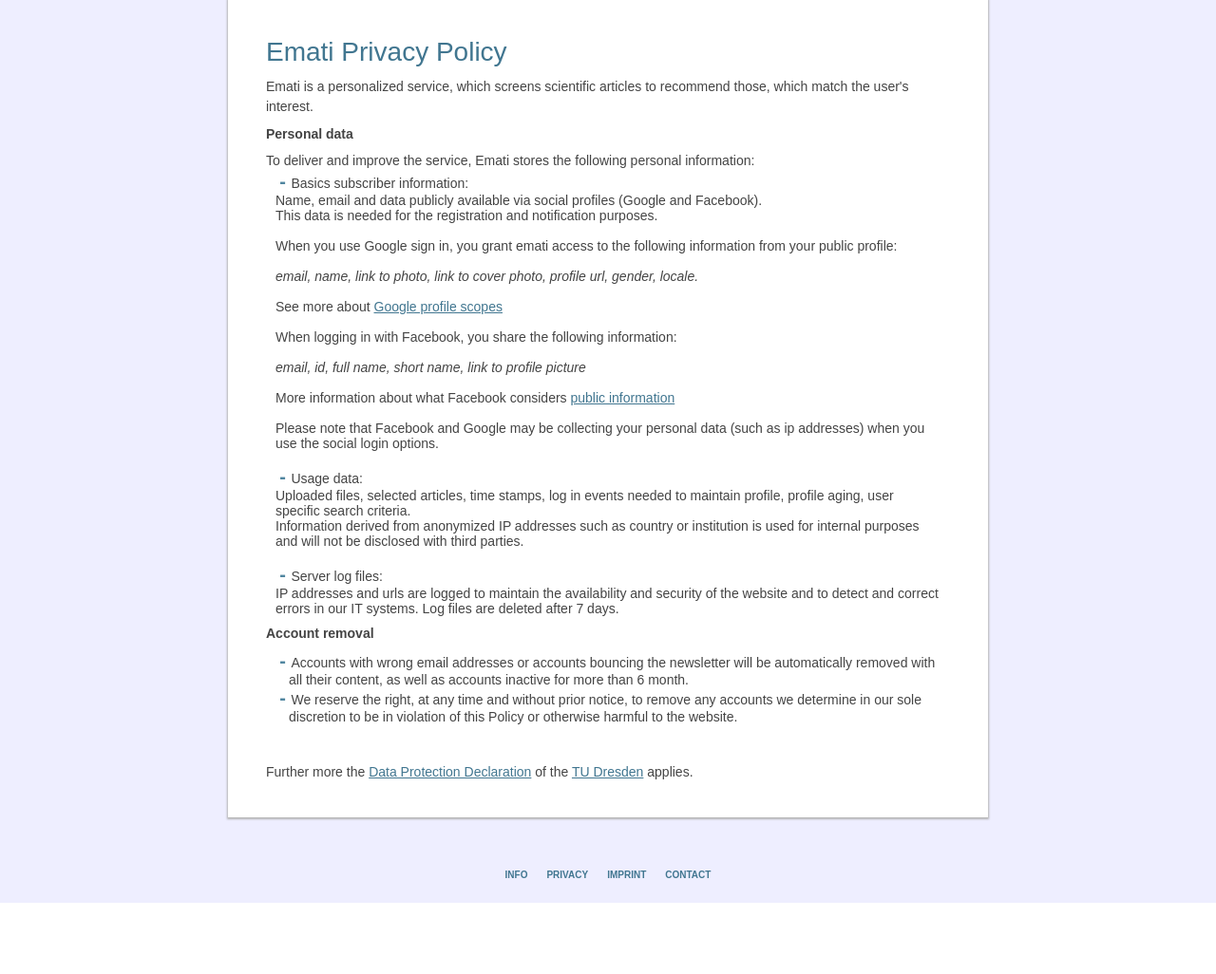
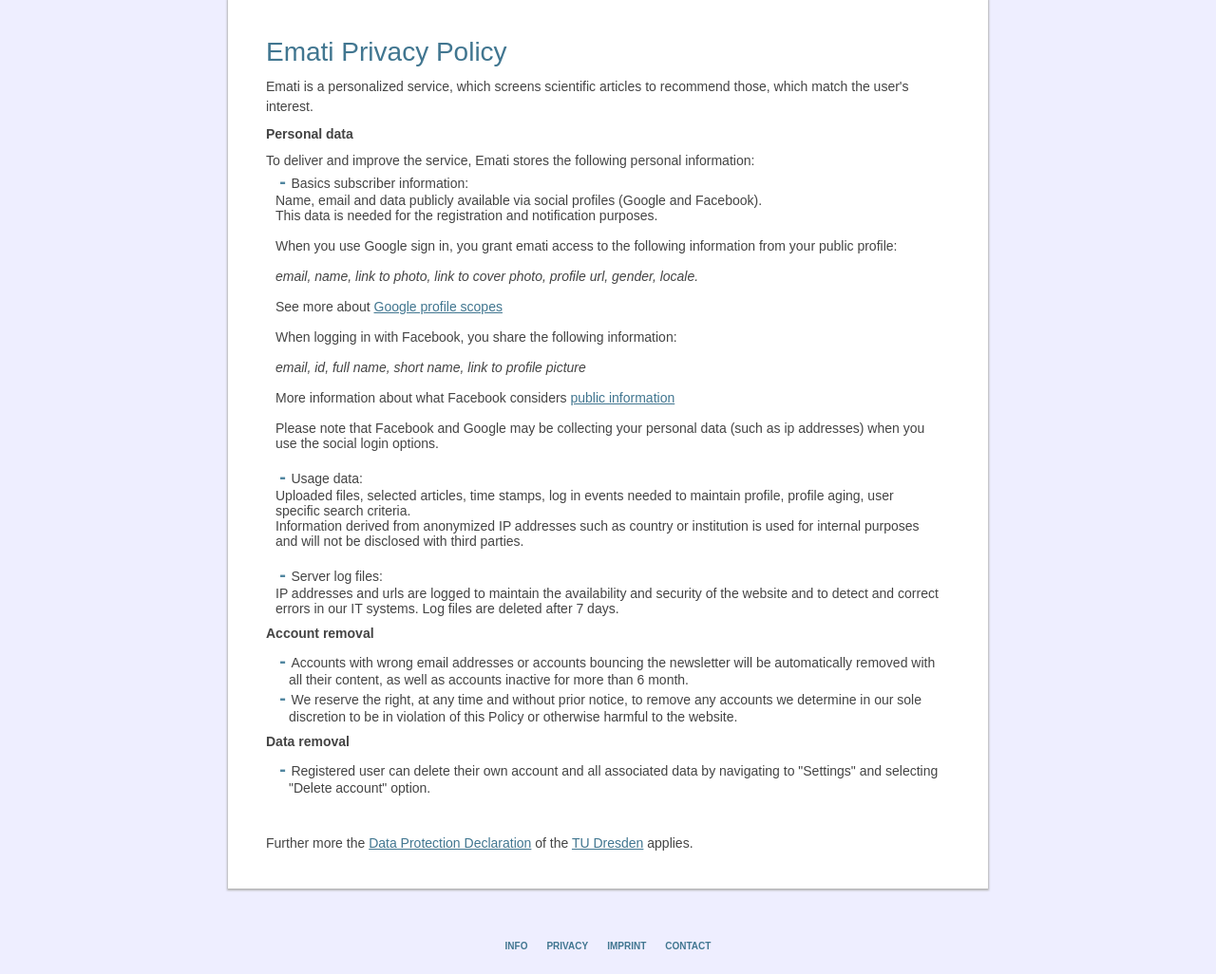
Before and after one commit to bioinfcollab/emati, a Django app: template templates/website/privacy.html in a window 1280 px wide. Shown: the part 113-1139 px from the top of the page at 95% size. Before the commit the page ends 1064 px from the top, so only its background shows below. Run offline with Django 3.2, Linux system fonts and the light colour scheme; the template is opened without the code that fills it, so the values that code supplies are empty; parts of the project's set-up code (start-up, migrations or seed data) failed here and were passed over; some libraries are stand-ins or nearby versions.

Commit message:
Update prolicy as requested by facebook.
Hi,

In working to create a great Platform experience for everyone, we ask developers to ensure the apps they build comply with our Platform Policies. Your app emati-login  (AppId: 352252992003179) doesn't comply with the following:

Platform Terms 4.f: You will maintain publicly available links to your privacy policies in the privacy policy field in the settings of your App Dashboard, as well as in any App Store that allows you to do so, if applicable, and ensure the links remain current and up to date.

Platform Terms 4.b: Your privacy policy must comply with applicable law and regulations and must accurately and clearly explain what data you are Processing, how you are Processing it, the purposes for which you are Processing it, and how Users may request deletion of that data.

During testing, we found that your privacy policy doesn’t explain how users can request data deletion. Update your privacy policy to include this information before you submit an appeal.

For more information, visit:
  - Developer Policies: https://developers.facebook.com/devpolicy
  - Platform Terms: https://developers.facebook.com/terms

Please make the requested changes by 2021-09-24 at 12:00 PST.

```diff
--- a/templates/website/privacy.html
+++ b/templates/website/privacy.html
@@ -61,6 +61,11 @@ The complete list of terms and conditions.
         <br>
         <li>We reserve the right, at any time and without prior notice, to remove any accounts we determine in our sole discretion to be in violation of this Policy or otherwise harmful to the website.</li>
     </ul>
+    <h4>Data removal</h4>
+    <ul>
+        <li>Registered user can delete their own account and all associated data by navigating to "Settings" and selecting "Delete account" option.<br></li>
+    </ul>
+
     <br>
     <br>
     Further more the <a href="https://tu-dresden.de/impressum#ck_datenschutz">Data Protection Declaration</a> of the <a href="https://tu-dresden.de/">TU Dresden</a> applies.
```
